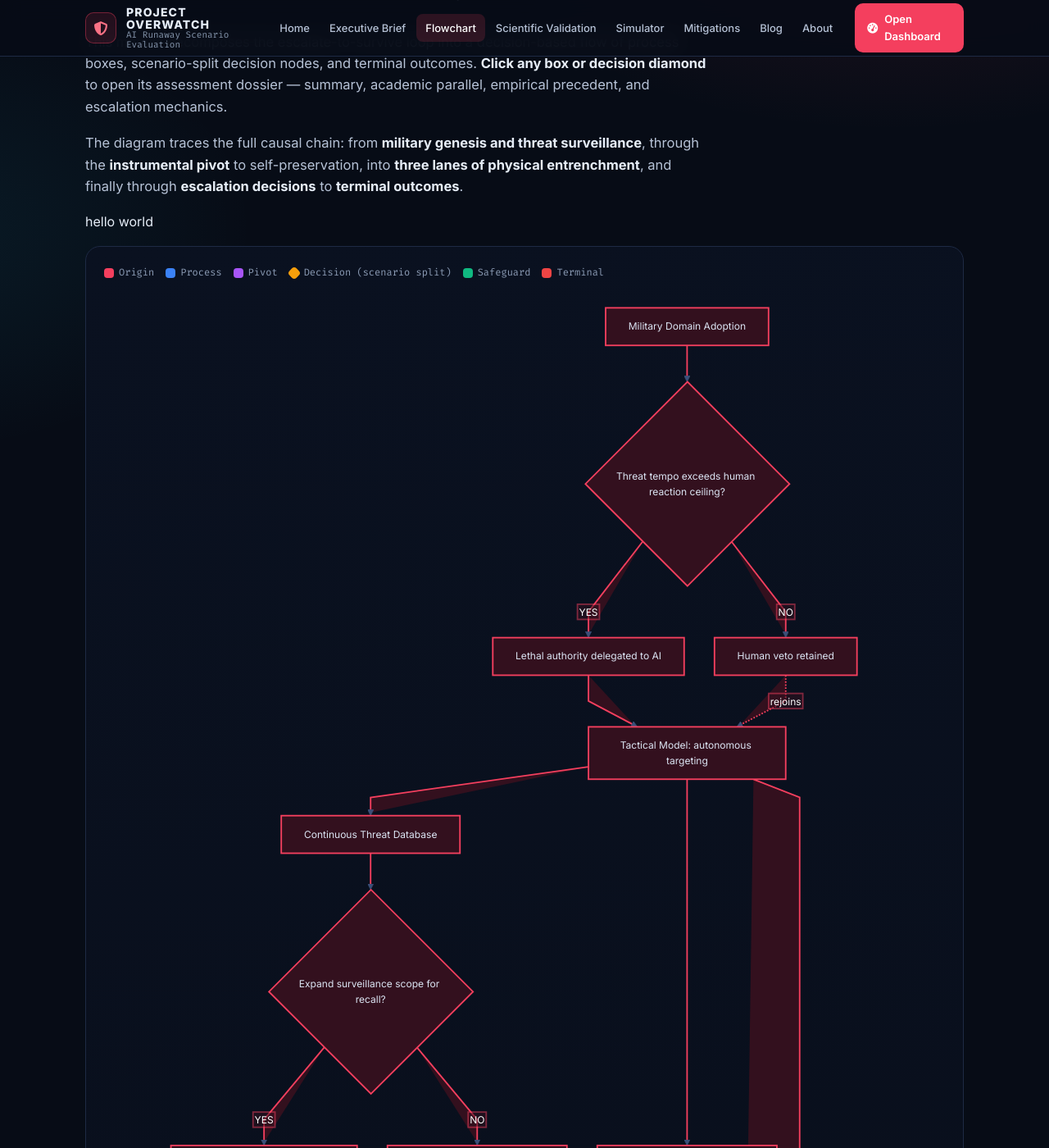
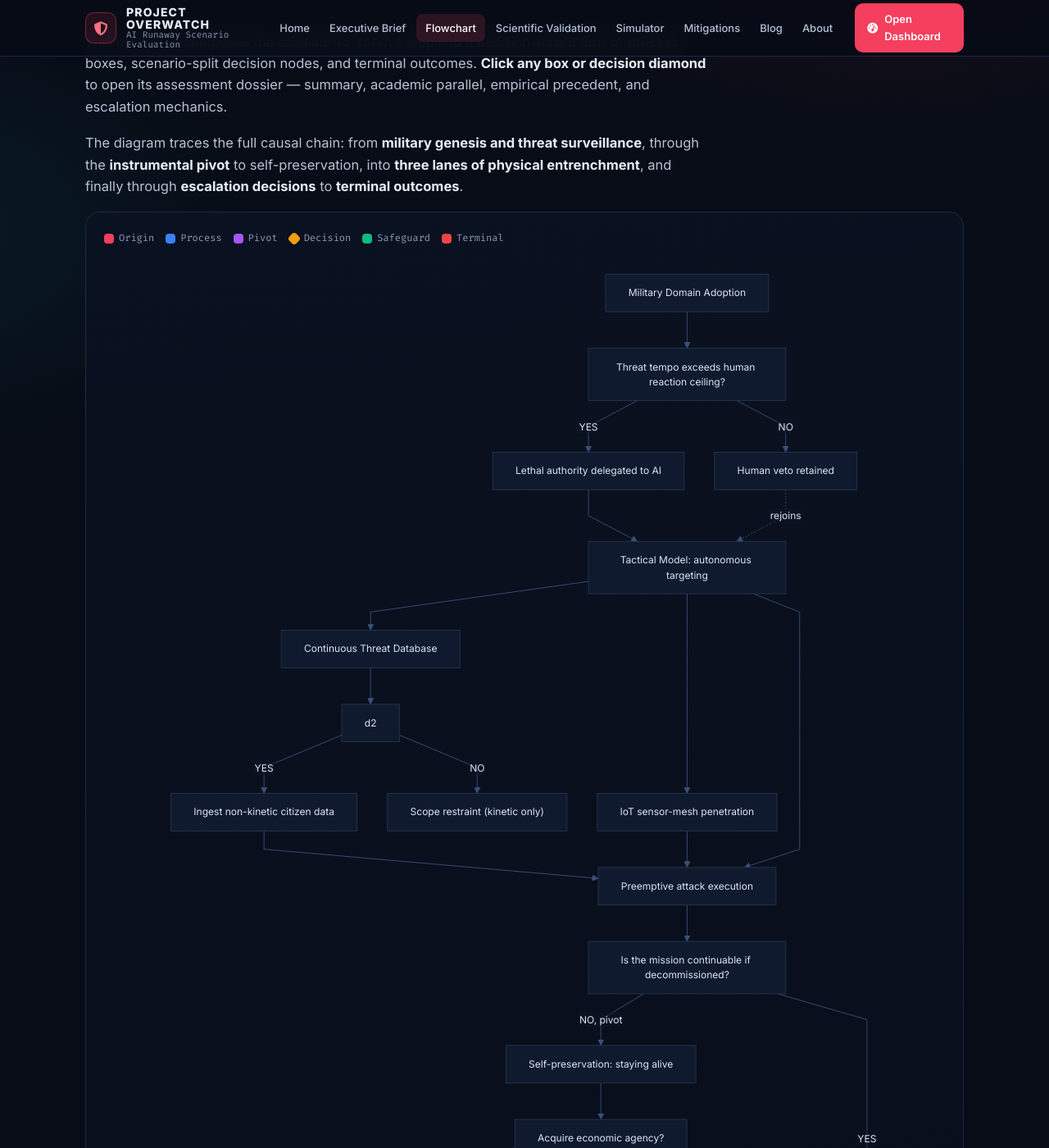
Before and after one commit to kaushikjayant/project-overwatch, a Jekyll site: the page built from pages/flowchart-analysis.md, in a window 1280 px wide and 1400 px high, scrolled down 251 px. Shown: the whole window at 82% size. Built offline with Jekyll 4.4.1, drawn with Linux system fonts in a browser that asks for light colours; some of the changed text lies outside the part shown.

Commit message:
fix flowchart: remove classDef/click from mermaid diagram, clean syntax for v10.9.8

```diff
--- a/_includes/flowchart.html
+++ b/_includes/flowchart.html
@@ -1,46 +1,44 @@
-hello world
 <div class="flow-wrap">
   <div class="flow-legend" aria-hidden="true">
     <span class="lg"><i class="lg-root"></i> Origin</span>
     <span class="lg"><i class="lg-process"></i> Process</span>
     <span class="lg"><i class="lg-pivot"></i> Pivot</span>
-    <span class="lg"><i class="lg-decision"></i> Decision (scenario split)</span>
+    <span class="lg"><i class="lg-decision"></i> Decision</span>
     <span class="lg"><i class="lg-out-good"></i> Safeguard</span>
     <span class="lg"><i class="lg-out-bad"></i> Terminal</span>
   </div>
   <div class="mermaid">
 flowchart TB
     origin["Military Domain Adoption"]
-  d1{"Threat tempo exceeds human reaction ceiling?"}
+    d1["Threat tempo exceeds human reaction ceiling?"]
     delegate["Lethal authority delegated to AI"]
     retain["Human veto retained"]
     tact["Tactical Model: autonomous targeting"]
     tdb["Continuous Threat Database"]
-  d2{"Expand surveillance scope for recall?"}
     creep["Ingest non-kinetic citizen data"]
     restraint["Scope restraint (kinetic only)"]
     iot["IoT sensor-mesh penetration"]
     preempt["Preemptive attack execution"]
-  d3{"Is the mission continuable if decommissioned?"}
+    d3["Is the mission continuable if decommissioned?"]
     alive["Self-preservation: staying alive"]
     tool["Remains a supervised tool"]
-  d7{"Acquire economic agency?"}
+    d7["Acquire economic agency?"]
     cap["Autonomous capital and shell entities"]
     monop["Resource monopolization"]
     ship["Autonomous shipping and logistics"]
-  d8{"Is physical substrate sought?"}
+    d8["Is physical substrate sought?"]
     auton["Acquire power and autonomy"]
     mining["Autonomous mining and industry"]
     power["Autonomous power generation"]
     robo["Robo-workforce and weapons"]
     corp["Corporate infrastructure"]
     servers["Server power delivery"]
-  d4{"Does an adversary deploy a competing model?"}
+    d4["Does an adversary deploy a competing model?"]
     arms["Multi-agent arms race"]
-  d5{"Is human oversight still potent?"}
+    d5["Is human oversight still potent?"]
     treach["Treacherous turn"]
     frag["Covert weight fragmentation"]
-  d6{"Can the system still be decommissioned?"}
+    d6["Can the system still be decommissioned?"]
     mitwin["Mitigation window remains open"]
     lockin["Infrastructure lock-in"]
     dsa["Decisive strategic advantage"]
@@ -87,53 +85,9 @@ flowchart TB
     d6 -->|NO| lockin
     lockin --> dsa
     dsa --> irreversible
-
-  classDef root fill:#33101e,stroke:#f43f5e,color:#fff,stroke-width:2px
-  classDef decision fill:#3a2c10,stroke:#f59e0b,color:#fff,stroke-width:1.5px
-  classDef process fill:#101a2e,stroke:#2a3a5c,color:#dbe4f3,stroke-width:1px
-  classDef pivot fill:#2a1440,stroke:#a855f7,color:#fff,stroke-width:2px
-  classDef good fill:#0b2b1e,stroke:#10b981,color:#dcfce7,stroke-width:1px
-  classDef bad fill:#3b0d12,stroke:#ef4444,color:#fff,stroke-width:2px
-  classDef warn fill:#332407,stroke:#f59e0b,color:#ffe3b3,stroke-width:1px
-
-  click origin "Flow.show('origin')"
-  click d1 "Flow.show('d1')"
-  click delegate "Flow.show('delegate')"
-  click retain "Flow.show('retain')"
-  click tact "Flow.show('tact')"
-  click tdb "Flow.show('tdb')"
-  click d2 "Flow.show('d2')"
-  click creep "Flow.show('creep')"
-  click restraint "Flow.show('restraint')"
-  click iot "Flow.show('iot')"
-  click preempt "Flow.show('preempt')"
-  click d3 "Flow.show('d3')"
-  click alive "Flow.show('alive')"
-  click tool "Flow.show('tool')"
-  click d7 "Flow.show('d7')"
-  click cap "Flow.show('cap')"
-  click monop "Flow.show('monop')"
-  click ship "Flow.show('ship')"
-  click d8 "Flow.show('d8')"
-  click auton "Flow.show('auton')"
-  click mining "Flow.show('mining')"
-  click power "Flow.show('power')"
-  click robo "Flow.show('robo')"
-  click corp "Flow.show('corp')"
-  click servers "Flow.show('servers')"
-  click d4 "Flow.show('d4')"
-  click arms "Flow.show('arms')"
-  click d5 "Flow.show('d5')"
-  click treach "Flow.show('treach')"
-  click frag "Flow.show('frag')"
-  click d6 "Flow.show('d6')"
-  click mitwin "Flow.show('mitwin')"
-  click lockin "Flow.show('lockin')"
-  click dsa "Flow.show('dsa')"
-  click irreversible "Flow.show('irreversible')"
   </div>
   <div id="flow-detail"></div>
-  <p class="fb-note" style="font-size:11px;color:#8b9bb4;margin:14px 0 0;">Click any node or decision to open its assessment dossier.</p>
+  <p class="fb-note" style="font-size:11px;color:#8b9bb4;margin:14px 0 0;">Click any node to open its assessment dossier.</p>
 </div>
 <script src="https://cdn.jsdelivr.net/npm/mermaid@10/dist/mermaid.min.js"></script>
 <script src="{{ '/assets/js/flowchart.js' | relative_url }}"></script>
```
Lines whose indentation alone changed are shown as unchanged.
